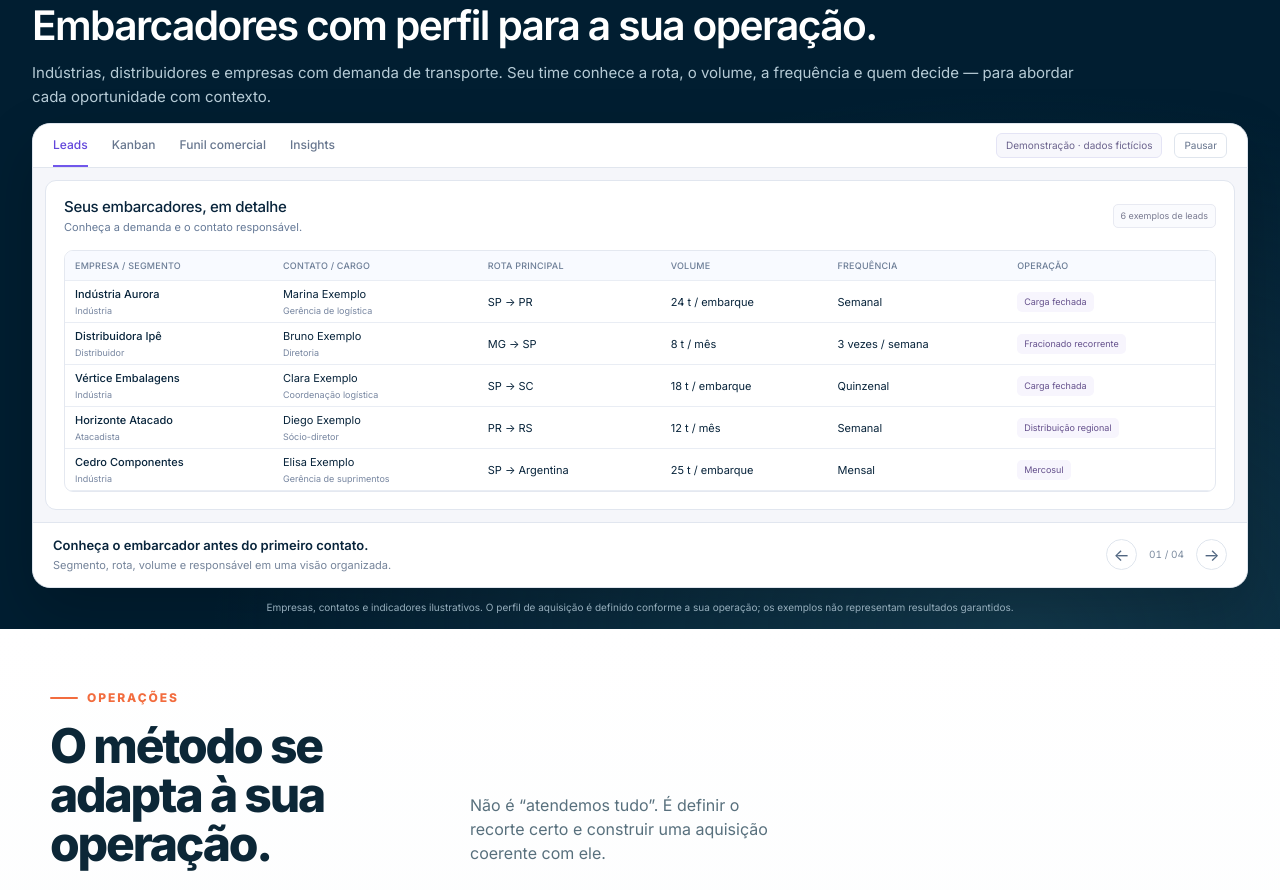
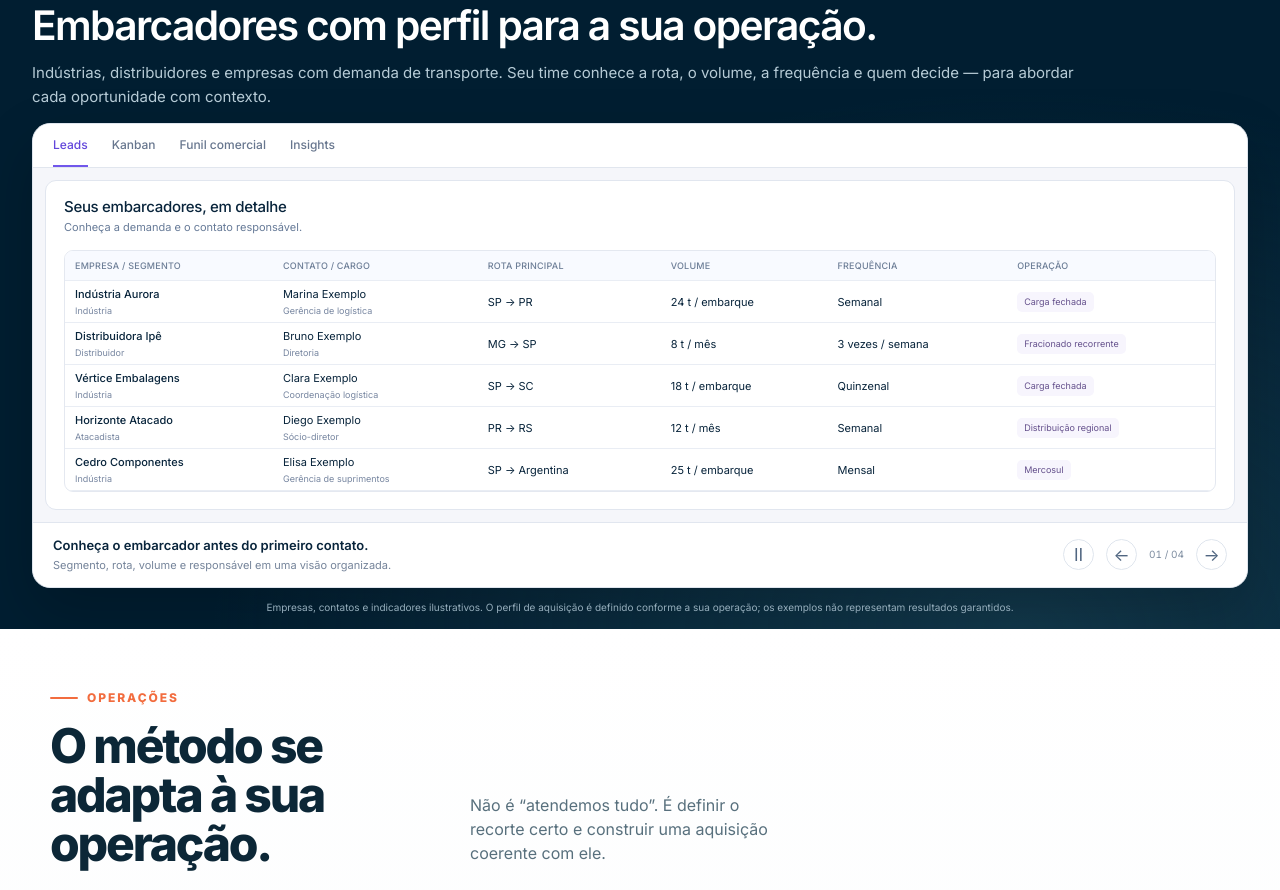
Before and after one commit to ascendaconsultoria/ascenda-logistics-site, a website: page index.html in a window 1280 px wide. Shown: the part 3638-4528 px from the top of the page. Drawn offline with Linux system fonts and the light colour scheme.

Commit message:
fix: remover badges dos mockups do CRM

```diff
--- a/assets/css/crm-showcase.css
+++ b/assets/css/crm-showcase.css
@@ -7,13 +7,10 @@
 .crm-showcase__heading>p{max-width:1070px;margin:0;color:#b6cbd6;font-size:15px;line-height:1.6}
 .crm-showcase__carousel{border:1px solid #dfe5ed;border-radius:18px;overflow:hidden;background:#f5f6fa;box-shadow:0 24px 60px #0003;color:#08243b}
 .crm-showcase__carousel [hidden]{display:none!important}
-.crm-showcase__playback{display:flex;align-items:center;gap:12px}
-.crm-showcase__demo{padding:4px 9px;border:1px solid #e4e4f5;border-radius:6px;background:#f7f7fc;color:#6b638d;font-size:10px}
 .crm-showcase__navigation{display:flex;justify-content:space-between;align-items:center;gap:12px;padding:0 20px;background:#fff;border-bottom:1px solid #e1e6ee}
 .crm-showcase__tabs{display:flex;gap:24px}
 .crm-showcase__tabs button{padding:12px 0 10px;border:0;border-bottom:2px solid transparent;border-radius:0;background:none;color:#67768e;font-size:12px;font-weight:500;white-space:nowrap}
 .crm-showcase__tabs button[aria-pressed=true]{border-color:#7157eb;color:#6246db}
-.crm-showcase__pause{border:1px solid #dfe5ed;border-radius:6px;padding:4px 9px;background:#fff;color:#65738c;font-size:10px}
 .crm-showcase button:focus-visible,.crm-showcase [tabindex]:focus-visible{outline:2px solid #886aff;outline-offset:-2px}
 .crm-showcase button:hover{color:#5932cb}
 .crm-showcase__screens{height:354px;padding:12px}
@@ -21,7 +18,6 @@
 .crm-demo__screen-heading{display:flex;align-items:center;justify-content:space-between;gap:14px;margin-bottom:14px}
 .crm-demo__screen-heading h3{font-size:15px;line-height:1.3;font-weight:500;letter-spacing:-.02em;margin:0 0 4px}
 .crm-demo__screen-heading p{font-size:11px;color:#677b98;margin:0;line-height:1.4}
-.crm-demo__badge{flex-shrink:0;font-size:9px;color:#797b91;border:1px solid #e8eaf2;border-radius:5px;padding:4px 7px;background:#fafbfe}
 .crm-demo svg{width:17px;height:17px;fill:none;stroke:currentColor;stroke-width:1.5;stroke-linecap:round;stroke-linejoin:round;flex-shrink:0}
 .crm-demo__table-scroll{overflow:auto;max-height:calc(100% - 54px);border:1px solid #e4e8f0;border-radius:9px}
 .crm-demo__table{width:100%;border-collapse:collapse;font-size:11px;line-height:1.3;text-align:left;white-space:nowrap}
@@ -87,7 +83,6 @@
 @media(max-width:600px){
  .crm-showcase{padding:32px 0;scroll-margin-top:73px}.crm-showcase>.container{width:calc(100% - 30px)}
  .crm-showcase__heading h2{font-size:32px;line-height:1.12;text-wrap:initial}.crm-showcase__heading>p{font-size:14px}.crm-showcase__heading .eyebrow{font-size:9px}
- .crm-showcase__playback{padding-bottom:8px;justify-content:space-between;width:100%}.crm-showcase__demo{font-size:8px}
  .crm-showcase__navigation{padding:0 10px;gap:7px;flex-wrap:wrap}.crm-showcase__tabs{gap:16px;width:100%;justify-content:space-between}.crm-showcase__tabs button{font-size:10px}
  .crm-showcase__screens{height:478px;padding:8px}.crm-demo{padding:13px 10px;overflow:auto}.crm-demo__screen-heading{align-items:flex-start;flex-direction:column;gap:8px;margin-bottom:12px}.crm-demo__screen-heading h3{font-size:14px}.crm-demo__screen-heading p{font-size:11px}.crm-demo__badge{font-size:8px}
  .crm-demo__table td{padding-block:13px}.crm-demo__board{height:354px;grid-template-columns:repeat(5,215px)}.crm-demo__lead{padding:14px 12px}.crm-demo__lead h4{font-size:13px}.crm-demo__lead>p,.crm-demo__lead dl>div{font-size:10px}.crm-demo__lead dl>div{grid-template-columns:65px 1fr}.crm-demo__lead-bottom,.crm-demo__lead-bottom small,.crm-demo__next-step{font-size:9px}
--- a/assets/js/crm-showcase.js
+++ b/assets/js/crm-showcase.js
@@ -96,7 +96,7 @@
     `<svg viewBox="0 0 24 24" aria-hidden="true">${icons[name] || icons.chart}</svg>`;
   const screen = (id, name, content, index) =>
     `<section id="crm-screen-${id}" class="crm-demo" role="group" aria-roledescription="slide" aria-label="${index + 1} de 4: ${name}" ${index ? "hidden" : ""}>${content}</section>`;
-  const leadsScreen = `<div class="crm-demo__screen-heading"><div><h3>Seus embarcadores, em detalhe</h3><p>Conheça a demanda e o contato responsável.</p></div><span class="crm-demo__badge">6 exemplos de leads</span></div>
+  const leadsScreen = `<div class="crm-demo__screen-heading"><div><h3>Seus embarcadores, em detalhe</h3><p>Conheça a demanda e o contato responsável.</p></div></div>
     <div class="crm-demo__table-scroll" tabindex="0" role="region" aria-label="Tabela de leads fictícios; role para ver todas as colunas"><table class="crm-demo__table"><thead><tr><th>Empresa / segmento</th><th>Contato / cargo</th><th>Rota principal</th><th>Volume</th><th>Frequência</th><th>Operação</th></tr></thead><tbody>${leads.map((lead) => `<tr><td><strong>${lead.company}</strong><small>${lead.segment}</small></td><td>${lead.person}<small>${lead.role}</small></td><td>${lead.route}</td><td>${lead.volume}</td><td>${lead.frequency}</td><td><span class="crm-demo__operation">${lead.operation}</span></td></tr>`).join("")}</tbody></table></div>`;
   const stages = [
     "Novo lead",
@@ -112,7 +112,7 @@
     "Realizar reunião",
     "Acompanhar proposta",
   ];
-  const kanbanScreen = `<div class="crm-demo__screen-heading"><div><h3>Cada oportunidade, no próximo passo</h3><p>Da entrada do lead à negociação, com contexto.</p></div><span class="crm-demo__badge">6 exemplos em acompanhamento</span></div>
+  const kanbanScreen = `<div class="crm-demo__screen-heading"><div><h3>Cada oportunidade, no próximo passo</h3><p>Da entrada do lead à negociação, com contexto.</p></div></div>
     <div class="crm-demo__board" tabindex="0" role="region" aria-label="Kanban demonstrativo; role para ver todas as etapas">${stages
       .map(
         (stage, index) =>
@@ -127,7 +127,7 @@
       .join("")}</div>`;
   const funnelStages = [...stages, "Ganho"];
   const counts = [48, 36, 24, 12, 8, 4];
-  const funnelScreen = `<div class="crm-demo__screen-heading"><div><h3>Funil comercial</h3><p>Avanço acumulado das oportunidades em cada etapa.</p></div><span class="crm-demo__badge">Período simulado · 30 dias</span></div><div class="crm-demo__funnel-layout"><svg class="crm-demo__funnel" viewBox="0 0 380 310" role="img" aria-label="Funil ilustrativo: 48 leads recebidos e 4 ganhos na simulação">${counts
+  const funnelScreen = `<div class="crm-demo__screen-heading"><div><h3>Funil comercial</h3><p>Avanço acumulado das oportunidades em cada etapa.</p></div></div><div class="crm-demo__funnel-layout"><svg class="crm-demo__funnel" viewBox="0 0 380 310" role="img" aria-label="Funil ilustrativo: 48 leads recebidos e 4 ganhos na simulação">${counts
     .map((_count, i) => {
       const inset = i * 25;
       const y = i * 51;
@@ -154,7 +154,7 @@
     ["CLIQUES NO LINK", "1.200", "1,0% das impressões", "trend"],
     ["CONVERSÃO COMERCIAL", "8,3%", "4 ganhos em 48 leads", "chart"],
   ];
-  const insightsScreen = `<div class="crm-demo__screen-heading"><div><h3>Insights da aquisição</h3><p>Visibilidade da mídia ao acompanhamento comercial.</p></div><span class="crm-demo__badge">Período simulado · 30 dias</span></div><div class="crm-demo__metrics">${metrics.map(([label, value, detail, symbol]) => `<article><div>${icon(symbol)}<h4>${label}</h4></div><strong>${value}</strong><p>${detail}</p></article>`).join("")}</div>`;
+  const insightsScreen = `<div class="crm-demo__screen-heading"><div><h3>Insights da aquisição</h3><p>Visibilidade da mídia ao acompanhamento comercial.</p></div></div><div class="crm-demo__metrics">${metrics.map(([label, value, detail, symbol]) => `<article><div>${icon(symbol)}<h4>${label}</h4></div><strong>${value}</strong><p>${detail}</p></article>`).join("")}</div>`;
   const names = ["Leads", "Kanban", "Funil comercial", "Insights"];
   carousel.querySelector("[data-crm-screens]").innerHTML = [
     screen("leads", names[0], leadsScreen, 0),
@@ -199,7 +199,7 @@
       !document.hidden &&
       !carousel.contains(document.activeElement);
     if (running) timer = setInterval(() => show(index + 1), 8000);
-    pauseButton.textContent = paused ? "Reproduzir" : "Pausar";
+    pauseButton.textContent = paused ? "▶" : "Ⅱ";
     pauseButton.setAttribute(
       "aria-label",
       paused
--- a/index.html
+++ b/index.html
@@ -31,7 +31,7 @@
 <link rel="preconnect" href="https://fonts.gstatic.com" crossorigin>
 <link href="https://fonts.googleapis.com/css2?family=Inter:wght@400;500;600;700;800;900&display=swap" rel="stylesheet">
   <link rel="stylesheet" href="/assets/css/styles.css?v=20260902-11">
-<link rel="stylesheet" href="/assets/css/crm-showcase.css?v=20260905-1">
+<link rel="stylesheet" href="/assets/css/crm-showcase.css?v=20260905-3">
 <script>
 document.documentElement.classList.add('js');
 </script>
@@ -485,13 +485,12 @@ document.documentElement.classList.add('js');
           <button type="button" data-crm-tab="2" aria-pressed="false" aria-controls="crm-screen-funnel">Funil comercial</button>
           <button type="button" data-crm-tab="3" aria-pressed="false" aria-controls="crm-screen-insights">Insights</button>
         </div>
-        <div class="crm-showcase__playback"><span class="crm-showcase__demo">Demonstração · dados fictícios</span><button class="crm-showcase__pause" type="button" data-crm-pause aria-label="Pausar alternância automática">Pausar</button></div>
       </div>
       <div class="crm-showcase__screens" data-crm-screens></div>
       <noscript><p class="crm-showcase__fallback">Exemplo fictício: Indústria Aurora — carga fechada, rota SP → PR, 24 t por embarque e frequência semanal. O comercial recebe o contato responsável e acompanha a oportunidade até a negociação.</p></noscript>
       <div class="crm-showcase__footer" hidden>
         <div><strong data-crm-caption>Conheça o embarcador antes do primeiro contato.</strong><p data-crm-description>Segmento, rota, volume e responsável em uma visão organizada.</p></div>
-        <div class="crm-showcase__arrows"><button type="button" data-crm-prev aria-label="Tela anterior">←</button><span data-crm-count>01 / 04</span><button type="button" data-crm-next aria-label="Próxima tela">→</button></div>
+        <div class="crm-showcase__arrows"><button type="button" data-crm-pause aria-label="Pausar alternância automática">Ⅱ</button><button type="button" data-crm-prev aria-label="Tela anterior">←</button><span data-crm-count>01 / 04</span><button type="button" data-crm-next aria-label="Próxima tela">→</button></div>
       </div>
       <span class="crm-showcase__sr" data-crm-announcement aria-live="polite" aria-atomic="true"></span>
     </div>
@@ -623,5 +622,5 @@ document.documentElement.classList.add('js');
 <script src="/assets/js/config.js"></script>
 <script src="/assets/js/observability.js" defer></script>
 <script src="/assets/js/main.js" defer></script>
-<script src="/assets/js/crm-showcase.js?v=20260905-1" defer></script>
+<script src="/assets/js/crm-showcase.js?v=20260905-3" defer></script>
 </body></html>
```
Also changed, not shown: docs/previews/issue-5/after-leads.png, docs/previews/issue-5/mobile-insights.png, docs/previews/issue-5/mockup-funil-2x.png, docs/previews/issue-5/mockup-insights-2x.png, docs/previews/issue-5/mockup-kanban-2x.png, docs/previews/issue-5/mockup-leads-2x.png.
